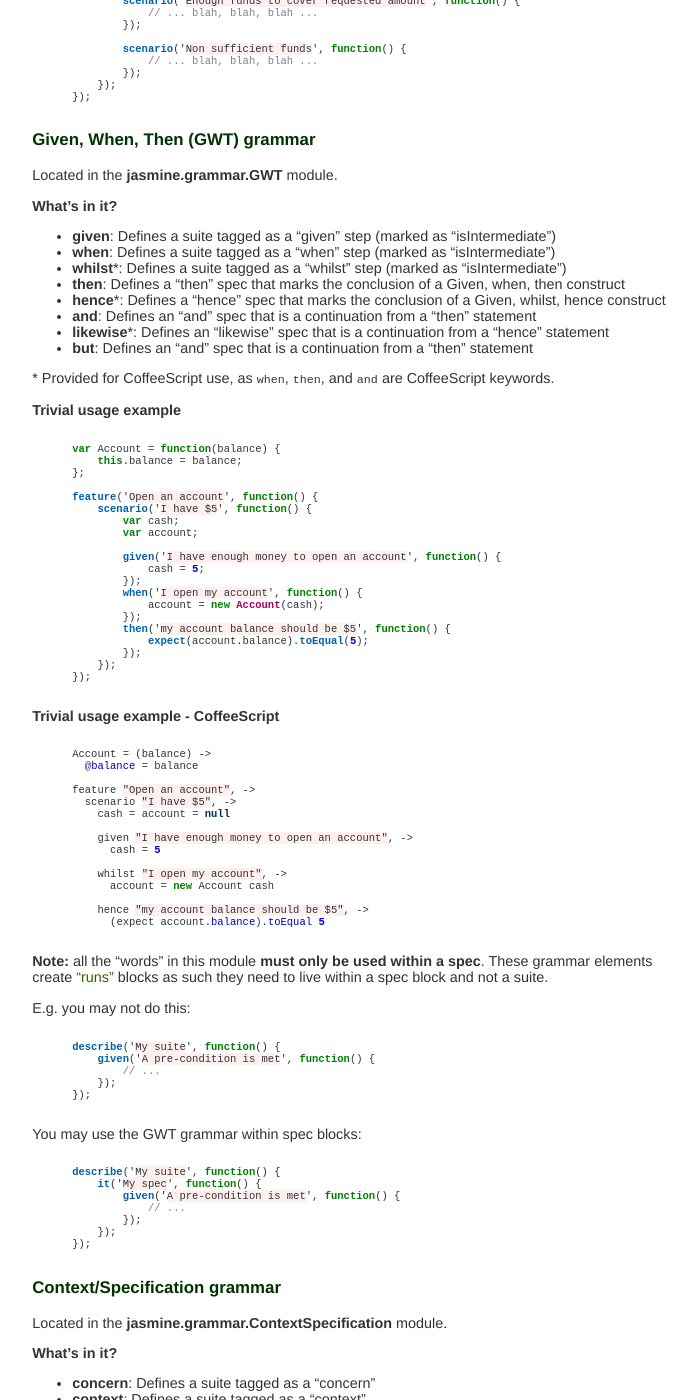
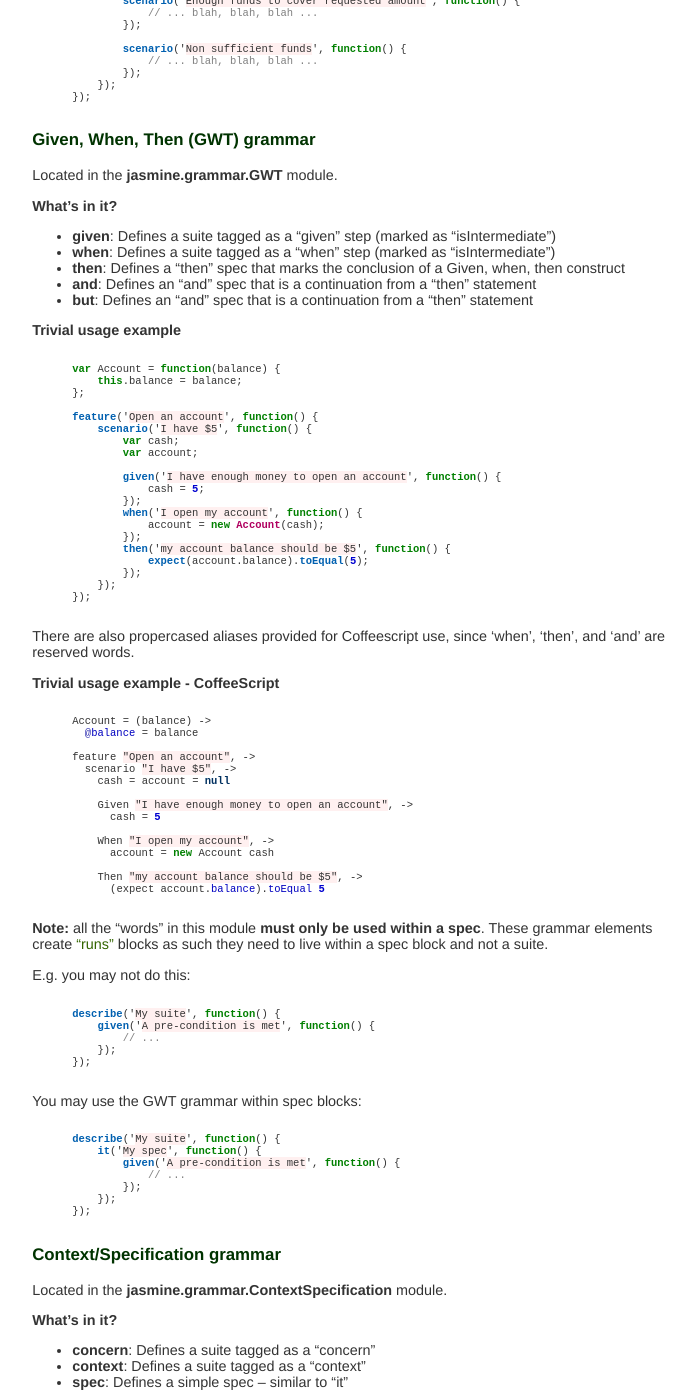
Before and after one commit to rudylattae/jasmine-species, a Jekyll site: the page built from docs.md, in a window 1280 px wide and 1400 px high, scrolled down 776 px. Shown: the whole window, without its empty margins (135-832 px from the left). Built offline with Jekyll 4.4.1, drawn with Linux system fonts in a browser that asks for light colours.

Commit message:
Document propercase aliases of GWT keywords for Coffeescript use

```diff
--- a/docs.md
+++ b/docs.md
@@ -72,14 +72,9 @@ Located in the **jasmine.grammar.GWT** module.
 
 * **given**: Defines a suite tagged as a "given" step (marked as "isIntermediate")
 * **when**: Defines a suite tagged as a "when" step (marked as "isIntermediate")
-* **whilst**\*: Defines a suite tagged as a "whilst" step (marked as "isIntermediate")
 * **then**: Defines a "then" spec that marks the conclusion of a Given, when, then construct
-* **hence**\*: Defines a "hence" spec that marks the conclusion of a Given, whilst, hence construct
 * **and**: Defines an "and" spec that is a continuation from a "then" statement
-* **likewise**\*: Defines an "likewise" spec that is a continuation from a "hence" statement
 * **but**: Defines an "and" spec that is a continuation from a "then" statement
-
-\* Provided for CoffeeScript use, as `when`, `then`, and `and` are CoffeeScript keywords.
 
 **Trivial usage example**
 
@@ -106,6 +101,10 @@ feature('Open an account', function() {
 });
 {% endhighlight %}
 
+
+There are also propercased aliases provided for Coffeescript use, since
+'when', 'then', and 'and' are reserved words.
+
 **Trivial usage example - CoffeeScript**
 
 {% highlight coffeescript %}
@@ -116,13 +115,13 @@ feature "Open an account", ->
   scenario "I have $5", ->
     cash = account = null
 
-    given "I have enough money to open an account", ->
+    Given "I have enough money to open an account", ->
       cash = 5
 
-    whilst "I open my account", ->
+    When "I open my account", ->
       account = new Account cash
 
-    hence "my account balance should be $5", ->
+    Then "my account balance should be $5", ->
       (expect account.balance).toEqual 5
 {% endhighlight %}
 
```
